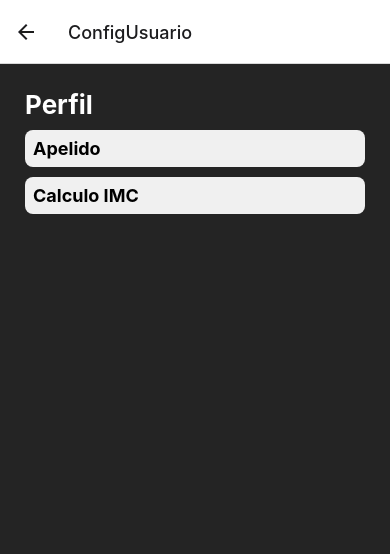
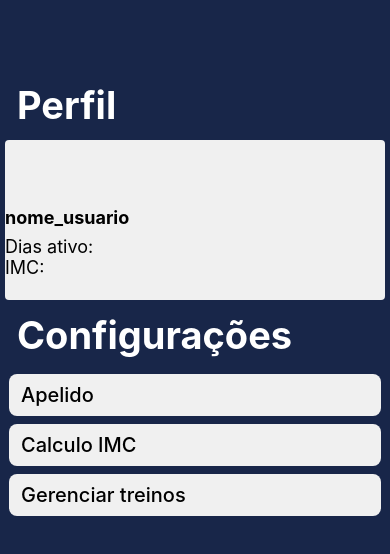
Before and after one commit to joaor-matos/BuddyBuilder, a React Native app: screen /ConfigUsuario in a window 390 px wide. Shown: the top 554 px of the page. Built offline with nearby package versions, Linux system fonts and the light colour scheme.

Commit message:
Removendo a página ConfigUsuario

```diff
--- a/App.js
+++ b/App.js
@@ -82,7 +82,6 @@ function App() {
         <Stack.Screen options={{ headerShown: false }} name='Configuracao' component={ConfigScreen} />
         <Stack.Screen options={{ headerShown: true }} name='IMC' component={IMCScreen} />
         <Stack.Screen options={{ headerShown: true }} name='Treino' component={CriarTreino} />
-        <Stack.Screen options={{ headerShown: true }} name='ConfigUsuario' component={ConfigUsuario} />
         <Stack.Screen options={{ headerShown: false }} name='Login' component={Login} />
         <Stack.Screen options={{ headerShown: false }} name='Cadastro' component={Cadastro} />
       </Stack.Navigator>
--- a/pages/ConfigUsuario.js
+++ /dev/null
@@ -1,59 +0,0 @@
-//Componentes
-import { View, TouchableOpacity, Text, StyleSheet } from "react-native"
-import { NavigationContainer } from '@react-navigation/native';
-import { createNativeStackNavigator } from '@react-navigation/native-stack';
-
-//Páginas
-import CalculoIMC from './CalculoIMC';
-
-function ConfigUsuario({ navigation }) {
-    return (
-        <View style={styles.container}>
-            <View style={styles.conta}>
-                <Text style={styles.text}>Perfil</Text>
-                <TouchableOpacity style={styles.btn}><Text style={{fontSize: 18, fontWeight: 700}}>Apelido</Text>
-
-                </TouchableOpacity>
-                <TouchableOpacity style={styles.btn} onPress={() => navigation.navigate('CalculoIMC')}><Text style={{fontSize: 18, fontWeight: 700}}>Calculo IMC</Text></TouchableOpacity>
-            </View>
-        </View>
-    )
-}
-
-export default ConfigUsuario;
-
-const styles = StyleSheet.create({
-    container: {
-        flex: 1,
-        padding: 20,
-        backgroundColor: "#242424",
-    },
-    btn: {
-        backgroundColor: "#F0F0F0",
-        color: "#000",
-        fontSize: 20,
-        fontWeight: 600,
-        margin: 5,
-        padding: 8,
-        borderRadius: 8
-    },
-    text: {
-        color: "#fff",
-        fontSize: 26,
-        padding: 5,
-        fontWeight: 700,
-    },
-    conta: {
-        flex: 1,
-        flexDirection: "column"
-    },
-    add: {
-        padding: 12,
-        margin: 5,
-        fontSize: 16,
-        fontWeight: 600,
-        backgroundColor: "#707070",
-        color: 'F0F0F0',
-        borderRadius: 8,
-    }
-})
```
